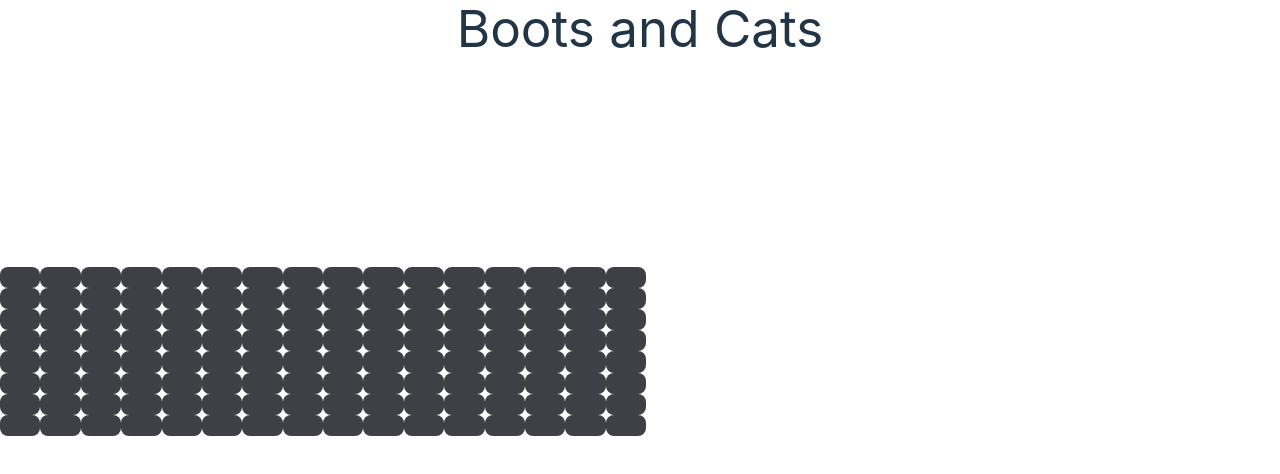
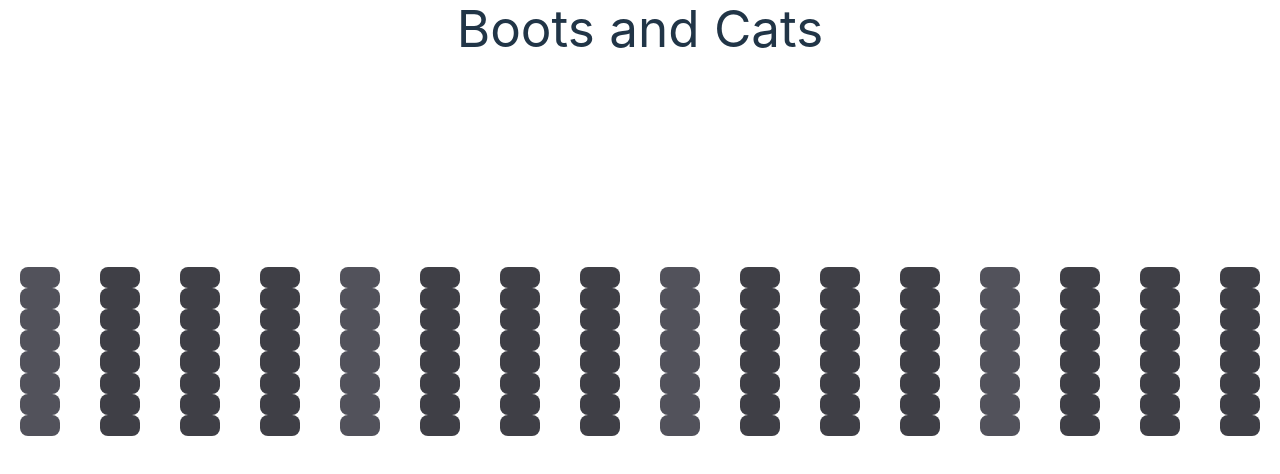
Before and after one commit to manusdextra/boots, a React (Vite) app: page / in a window 1280 px wide. Shown: the top 474 px of the page. Built offline with nearby package versions, Linux system fonts and the light colour scheme.

Commit message:
Step: highlight downbeats

```diff
--- a/src/App.tsx
+++ b/src/App.tsx
@@ -7,9 +7,11 @@
 }
 
 const Step: FunctionComponent<StepProps> = (props) => {
+  const baseColour = props.index % 4 == 0 ? "bg-zinc-600" : "bg-zinc-700";
+  const colour = props.active ? "bg-zinc-100" : baseColour;
   return (
     <button
-      className={props.active ? "bg-zinc-100" : "bg-zinc-700"}
+      className={colour}
       onClick={() => {
         props.handleClick(props.index);
       }}
@@ -52,7 +54,7 @@
   }
 
   return (
-    <div className="flex">
+    <div className="flex justify-around">
       {steps.map((active, index) => (
         <Step active={active} index={index} handleClick={toggleStep} />
       ))}
```
